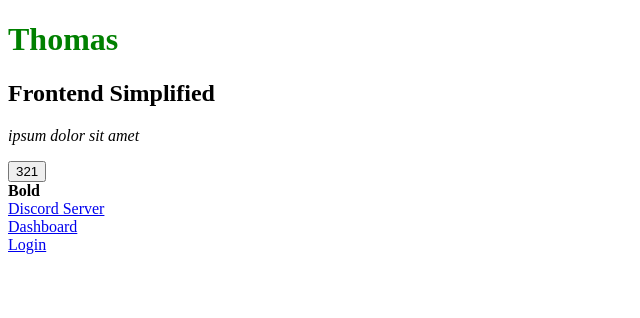
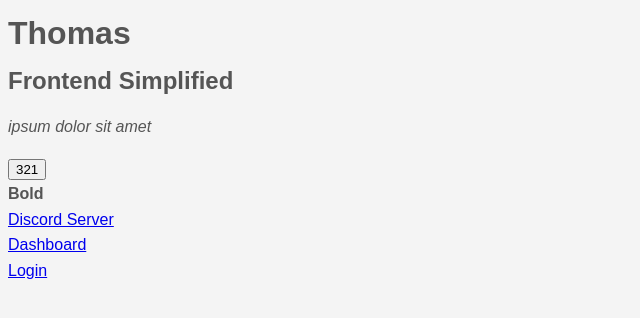
Before and after one commit to tkdore1225/htlm-crash-course, a plain HTML site: page index.html in a window 1280 px wide. Shown: the whole page, without its empty margins (0-640 px from the left). Drawn offline with Linux system fonts and the light colour scheme.

Commit message:
notes on alignment

```diff
--- a/style/style.css
+++ b/style/style.css
@@ -1,3 +1,20 @@
-h1 {
-    color:green;
+body {
+    background-color: #f4f4f4;
+    color: #555555;
+
+    font-family: Arial, Helvetica, sans-serif;
+    font-size: 16px;
+    font-weight: normal;
+
+    line-height: 1.6em;
 }
+/*
+display: flex
+flex-direction: row or column;
+align-items: stretch or center or flex-end (bottom);
+justify-content: flex-start/end or center;
+                also space-around and space between;
+
+justify content + align items is commonly used;
+3 tools together
+*/
```
